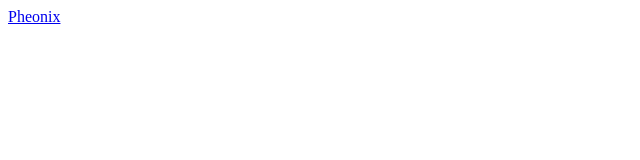
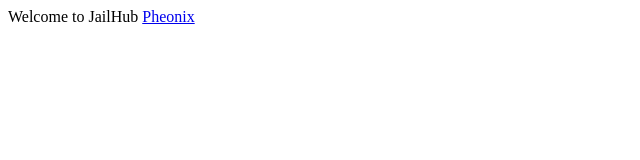
Before and after one commit to PixelSn0w/JailHub, a plain HTML site: page index.html in a window 1280 px wide. Shown: the whole page, without its empty margins (0-640 px from the left). Drawn offline with Linux system fonts and the light colour scheme.

Commit message:
Update index.html

```diff
--- a/index.html
+++ b/index.html
@@ -1,7 +1,7 @@
 <!DOCTYPE html>
 <html>
   <Body>
-
+    Welcome to JailHub
 <a href="https://api.jailbreaks.app/install/phoenix">Pheonix</a>
 
   </Body>
```
